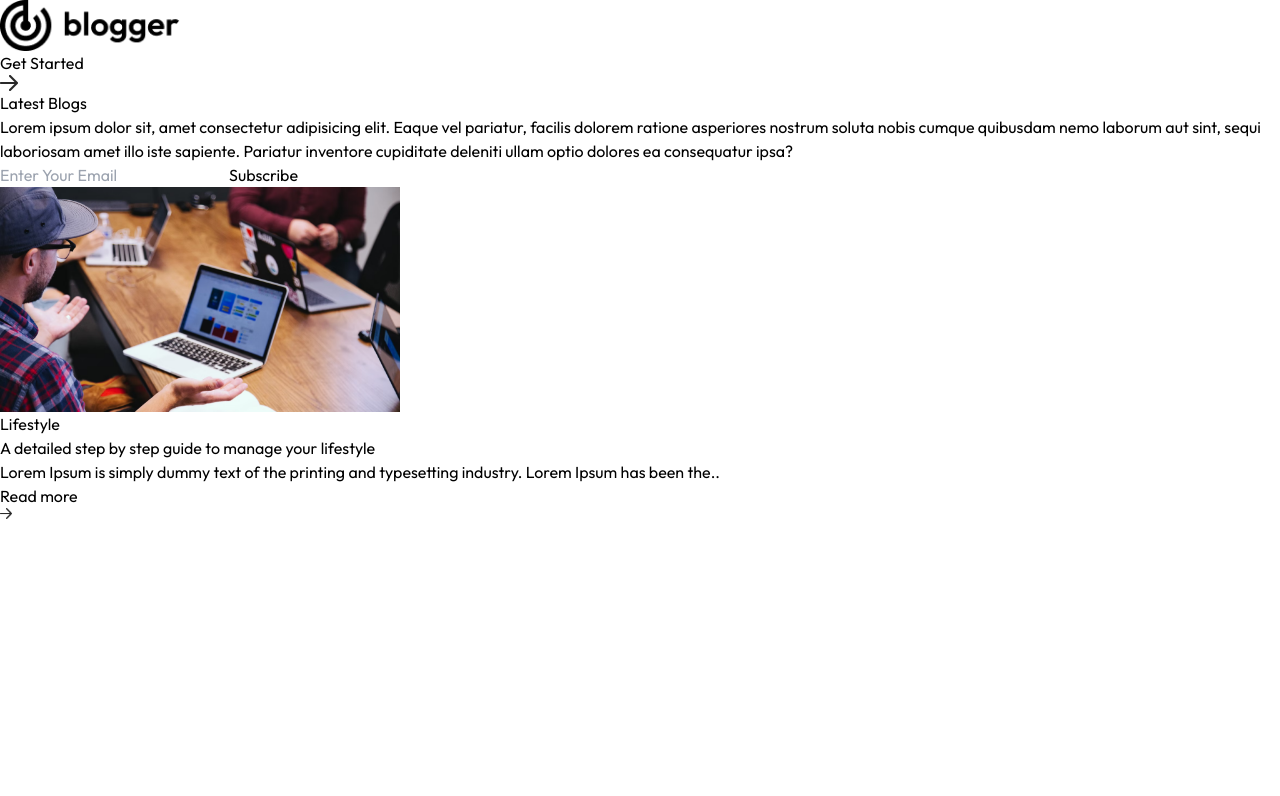
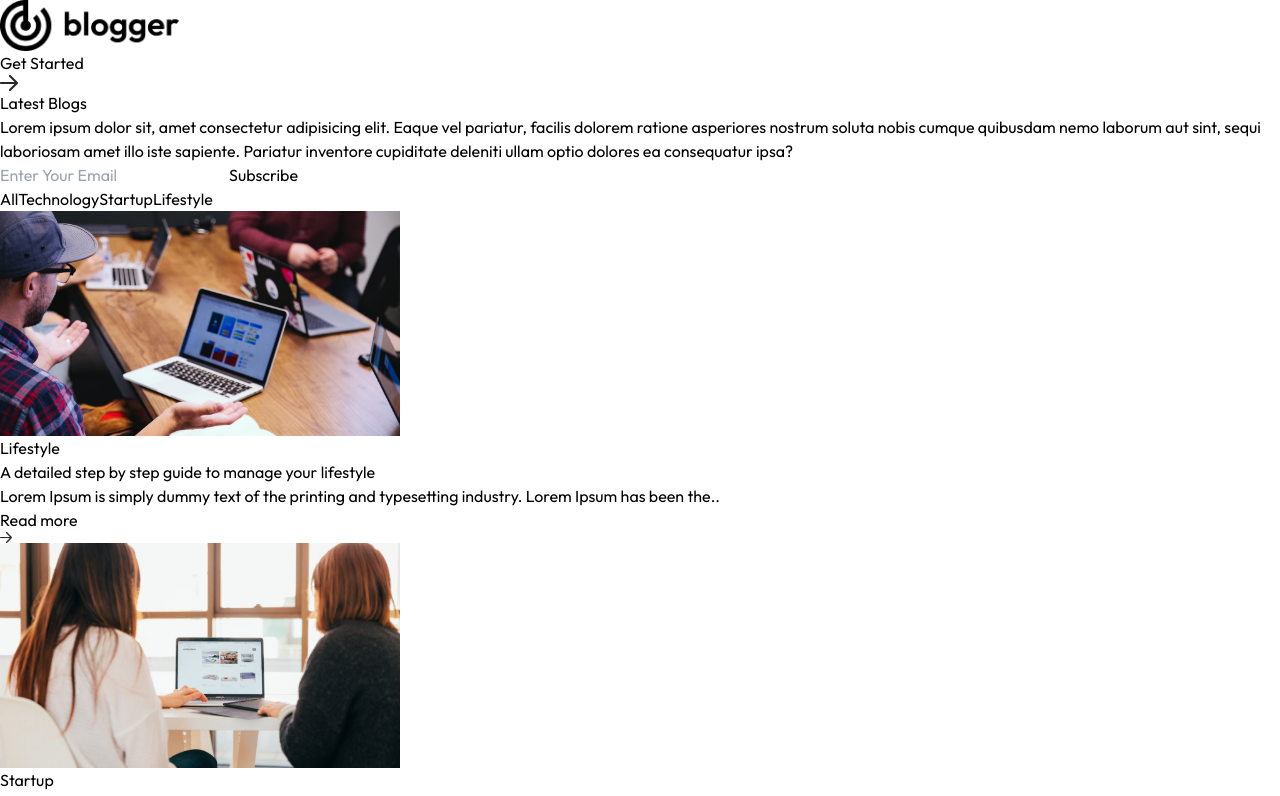
Before and after one commit to prabodhahdev/next-blog-app, a Next.js app: page / in a window 1280 px wide. Shown: the top 796 px of the page. Built offline with nearby package versions, Linux system fonts and the light colour scheme.

Commit message:
blog item component

```diff
--- a/Components/BlogItem.jsx
+++ b/Components/BlogItem.jsx
@@ -1,22 +1,21 @@
-import { assets, blog_data } from '@/Assets/assets'
-import Image from 'next/image'
-import React from 'react'
+import { assets } from '@/Assets/assets';
+import Image from 'next/image';
+import React from 'react';
 
-const BlogItem = () => {
+const BlogItem = ({ title, category, description, image }) => {
   return (
-    <div className='max-w-[330px] sm:max-w-[300px] bg-white border border-black hover:shadow-[7px_7px_0px_#000000];'>
-    <Image src={blog_data[0].image} width={400} height={400} className='border-b border-black'/>
-    <p className='ml-5 mt-5 px-0 inline-block bg-black text-white text-sm'>{blog_data[0].category}</p>
-    <div className="p-5">
-        <h5 className='mb-2 text-lg font-medium tracking-tight text-gray-900'>{blog_data[0].title}</h5>
-        <p className='mb-3 text-sm tracking-tight text-gray-700'>{blog_data[0].description}</p>
-    <div className='inline-flex items-center py-2 font-semibold text-center gap-2 '>
-    Read more <Image src={assets.arrow} className='ml-2' width={12}/>
-
+    <div className='max-w-[330px] sm:max-w-[300px] bg-white border border-black transition-all duration-300 ease-in-out hover:shadow-[7px_7px_0px_#000000]'>
+      <Image src={image} width={400} height={400} className='border-b border-black' />
+      <p className='ml-5 mt-5 px-0 inline-block bg-black text-white text-sm'>{category}</p>
+      <div className="p-5">
+        <h5 className='mb-2 text-lg font-medium tracking-tight text-gray-900'>{title}</h5>
+        <p className='mb-3 text-sm tracking-tight text-gray-700'>{description}</p>
+        <div className='inline-flex items-center py-2 font-semibold text-center gap-2 '>
+          Read more <Image src={assets.arrow} className='ml-2' width={12} height={12} />
+        </div>
+      </div>
     </div>
-    </div>
-    </div>
-  )
+  );
 }
 
-export default BlogItem
+export default BlogItem;
--- /dev/null
+++ b/Components/BlogList.jsx
@@ -0,0 +1,24 @@
+import { blog_data } from '@/Assets/assets'
+import React from 'react'
+import BlogItem from './BlogItem'
+
+const BlogList = () => {
+  return (
+    <div>
+      <div className='flex justify-center gap-6 my-10'>
+        <button className='bg-black text-white py-1 px-4 rounded-sm'>All</button>
+        <button>Technology</button>
+        <button>Startup</button>
+        <button>Lifestyle</button>
+      </div>
+
+      <div className='flex flex-wrap justify-around gap-1 gap-y-10 mb-16 xl:mx-24'>
+        {blog_data.map((item,index)=>{
+          return<BlogItem key={index} image={item.image} title={item.title} description={item.description} category={item.category}/>
+        })}
+      </div>
+    </div>
+  )
+}
+
+export default BlogList
--- a/app/page.jsx
+++ b/app/page.jsx
@@ -1,12 +1,13 @@
 'use client'
 import BlogItem from "@/Components/BlogItem";
+import BlogList from "@/Components/BlogList";
 import Header from "@/Components/Header";
 
 export default function Home() {
   return (
     <>
     <Header/>
-    <BlogItem/>
+    <BlogList/>
     </>
   );
 }
```
